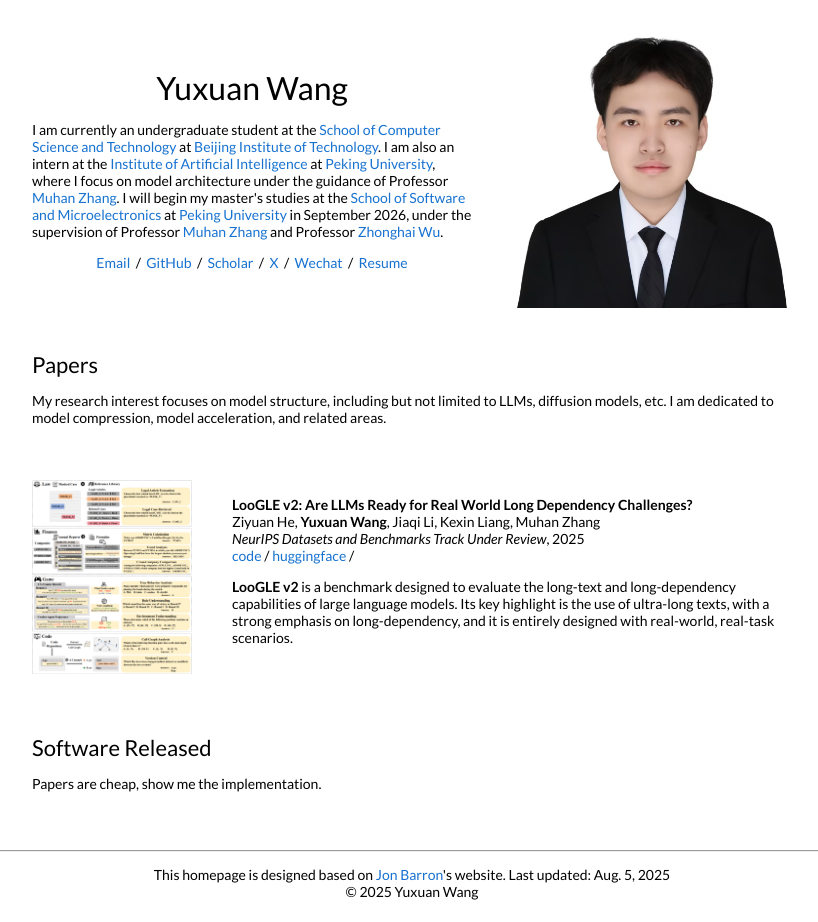
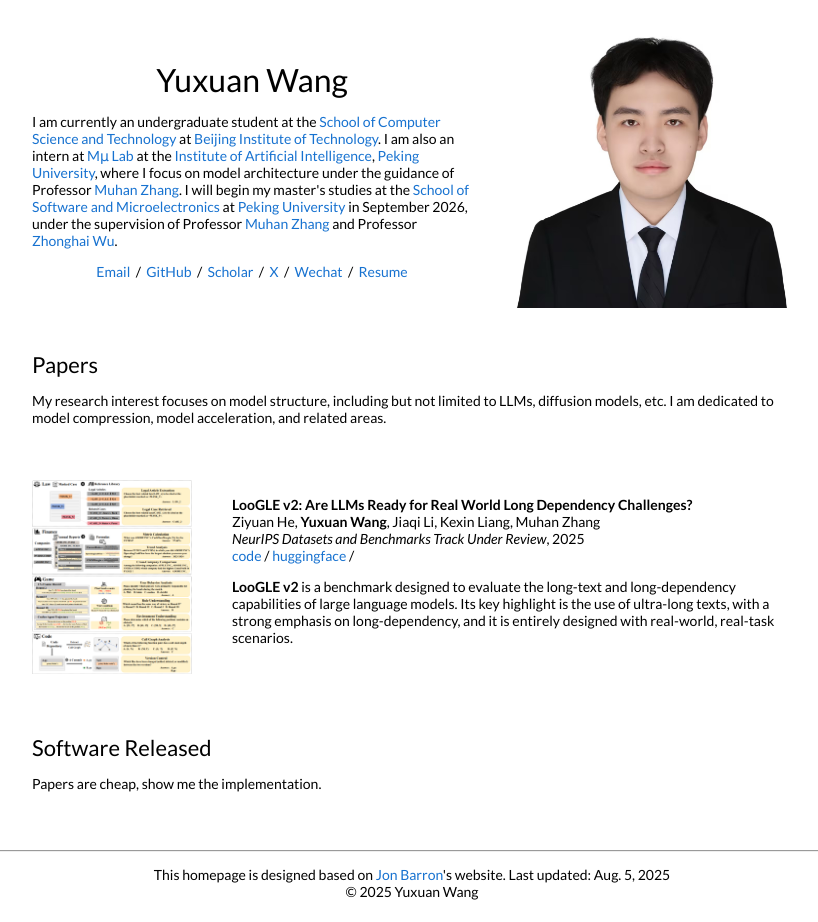
Before and after one commit to BILLYisavailable/billyisavailable.github.io, a Jekyll site: the page built from _posts/2025-05-18-LooGLEv2.markdown, in a window 1280 px wide. Shown: the whole page, without its empty margins (228-1046 px from the left). Built offline with Jekyll 4.4.1, drawn with Linux system fonts in a browser that asks for light colours.

Commit message:
Update default.html

```diff
--- a/_layouts/default.html
+++ b/_layouts/default.html
@@ -34,7 +34,7 @@
               <h1>
                 Yuxuan Wang
               </h1>
-              <p>I am currently an undergraduate student at the <a href="https://cs.bit.edu.cn/">School of Computer Science and Technology</a> at <a href="https://www.bit.edu.cn/">Beijing Institute of Technology</a>. I am also an intern at the <a href="https://www.ai.pku.edu.cn/">Institute of Artificial Intelligence</a> at <a href="https://www.pku.edu.cn/">Peking University</a>, where I focus on model architecture under the guidance of Professor <a href="https://muhanzhang.github.io/">Muhan Zhang</a>. I will begin my master's studies at the <a href="https://www.ss.pku.edu.cn/">School of Software and Microelectronics</a> at <a href="https://www.pku.edu.cn/">Peking University</a> in September 2026, under the supervision of Professor <a href="https://muhanzhang.github.io/">Muhan Zhang</a> and Professor <a href="https://www.ss.pku.edu.cn/teacherteam/teacherlist/1669-%E5%90%B4%E4%B8%AD%E6%B5%B7.html">Zhonghai Wu</a>.
+              <p>I am currently an undergraduate student at the <a href="https://cs.bit.edu.cn/">School of Computer Science and Technology</a> at <a href="https://www.bit.edu.cn/">Beijing Institute of Technology</a>. I am also an intern at <a href="https://x.com/mulabpku">Mμ Lab</a> at the <a href="https://www.ai.pku.edu.cn/">Institute of Artificial Intelligence</a>, <a href="https://www.pku.edu.cn/">Peking University</a>, where I focus on model architecture under the guidance of Professor <a href="https://muhanzhang.github.io/">Muhan Zhang</a>. I will begin my master's studies at the <a href="https://www.ss.pku.edu.cn/">School of Software and Microelectronics</a> at <a href="https://www.pku.edu.cn/">Peking University</a> in September 2026, under the supervision of Professor <a href="https://muhanzhang.github.io/">Muhan Zhang</a> and Professor <a href="https://www.ss.pku.edu.cn/teacherteam/teacherlist/1669-%E5%90%B4%E4%B8%AD%E6%B5%B7.html">Zhonghai Wu</a>.
               </p>
               <p style="text-align:center">
                 <a target="_blank" href="https://wangyuxuanbilly@gmail.com"> Email</a> &nbsp;/&nbsp;
```
